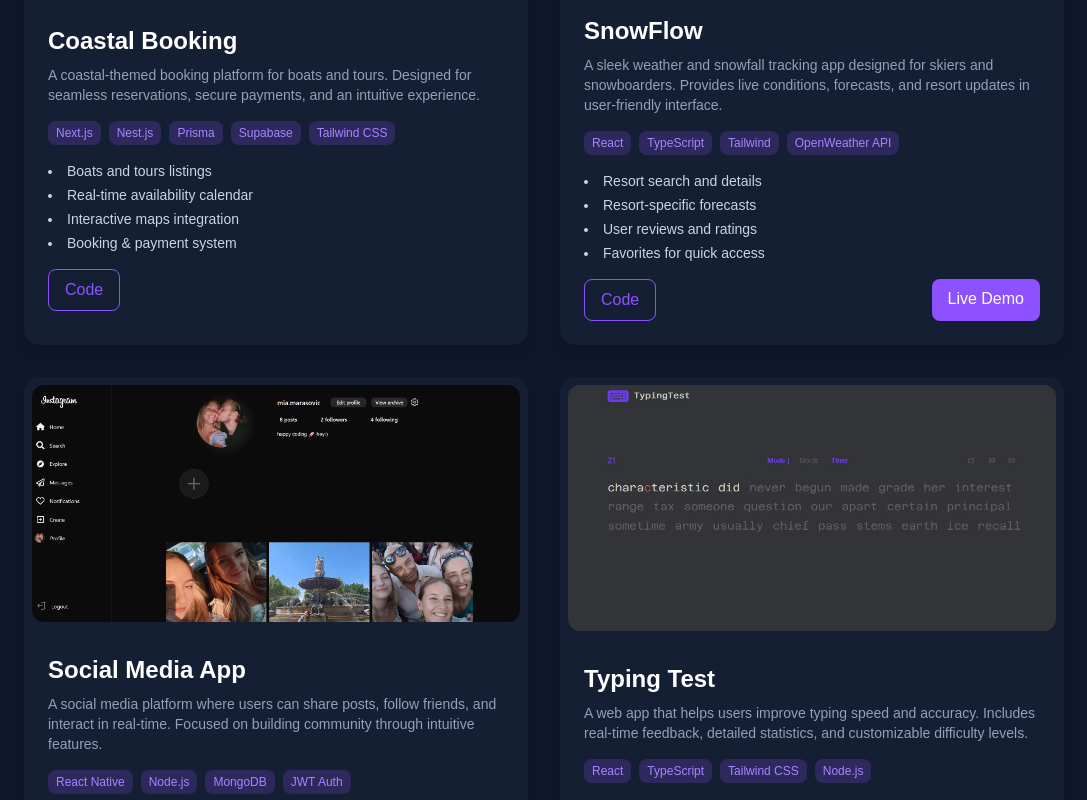
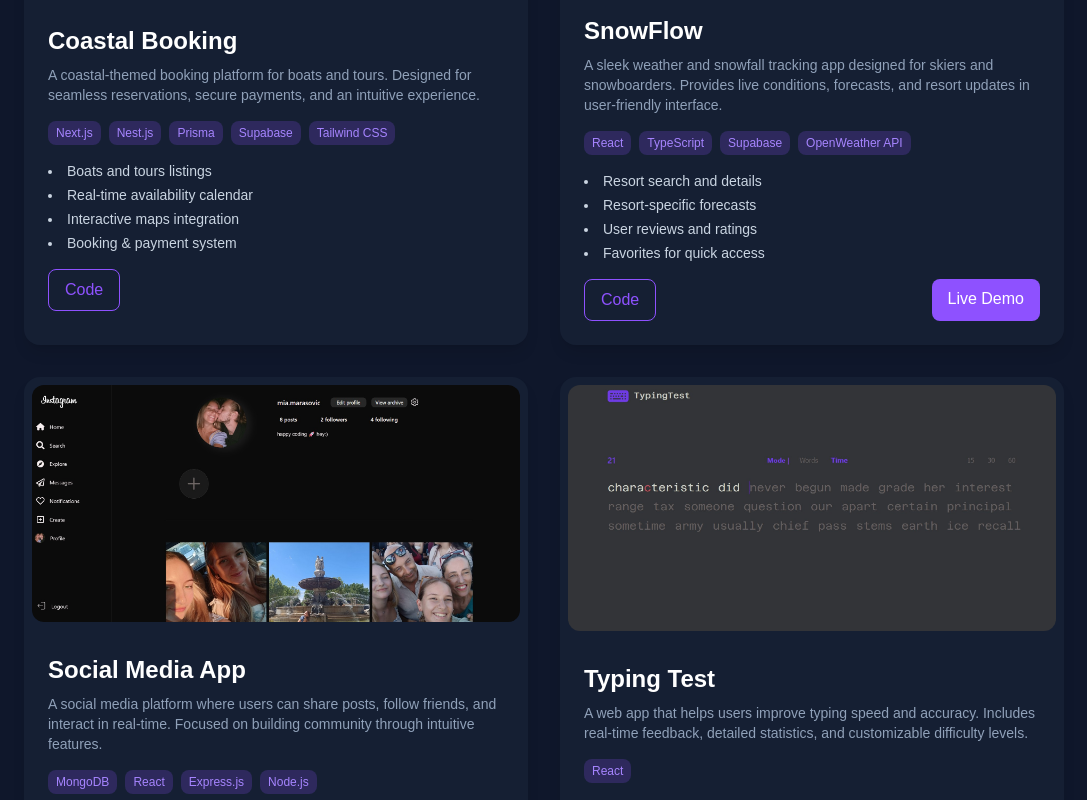
Before and after one commit to mmaras02/portfolio, a Next.js app: page / in a window 1280 px wide. Shown: the part 1760-2560 px from the top of the page, without its empty margins (96-1183 px from the left). Built offline with nearby package versions, Linux system fonts and the light colour scheme.

Commit message:
fix project constants

```diff
--- a/src/constants/projects.ts
+++ b/src/constants/projects.ts
@@ -18,7 +18,7 @@ export const projects = [
     description:
       'A sleek weather and snowfall tracking app designed for skiers and snowboarders. Provides live conditions, forecasts, and resort updates in user-friendly interface.',
     image: '/images/projects/snowflow.jpg',
-    tech: ['React', 'TypeScript', 'Tailwind', 'OpenWeather API'],
+    tech: ['React', 'TypeScript', 'Supabase', 'OpenWeather API'],
     features: [
       'Resort search and details',
       'Resort-specific forecasts',
@@ -34,7 +34,7 @@ export const projects = [
     description:
       'A social media platform where users can share posts, follow friends, and interact in real-time. Focused on building community through intuitive features.',
     image: '/images/projects/social-media.jpg',
-    tech: ['React Native', 'Node.js', 'MongoDB', 'JWT Auth'],
+    tech: ['MongoDB', 'React', 'Express.js', 'Node.js'],
     features: [
       'Post creation with images and captions',
       'Real-time likes and comments',
@@ -48,7 +48,7 @@ export const projects = [
     description:
       'A web app that helps users improve typing speed and accuracy. Includes real-time feedback, detailed statistics, and customizable difficulty levels.',
     image: '/images/projects/typing-test.jpg',
-    tech: ['React', 'TypeScript', 'Tailwind CSS', 'Node.js'],
+    tech: ['React'],
     features: [
       'Random text prompts for practice',
       'Real-time speed (WPM) and accuracy tracking',
@@ -93,7 +93,7 @@ export const otherProjects = [
   {
     title: 'Memory Game',
     description: 'A fun card-flip memory game with score tracking.',
-    tech: ['JavaScript', 'HTML', 'CSS'],
+    tech: ['JavaScript', 'React'],
     github: 'https://github.com/mmaras02/memory-game',
   },
 ];
```
